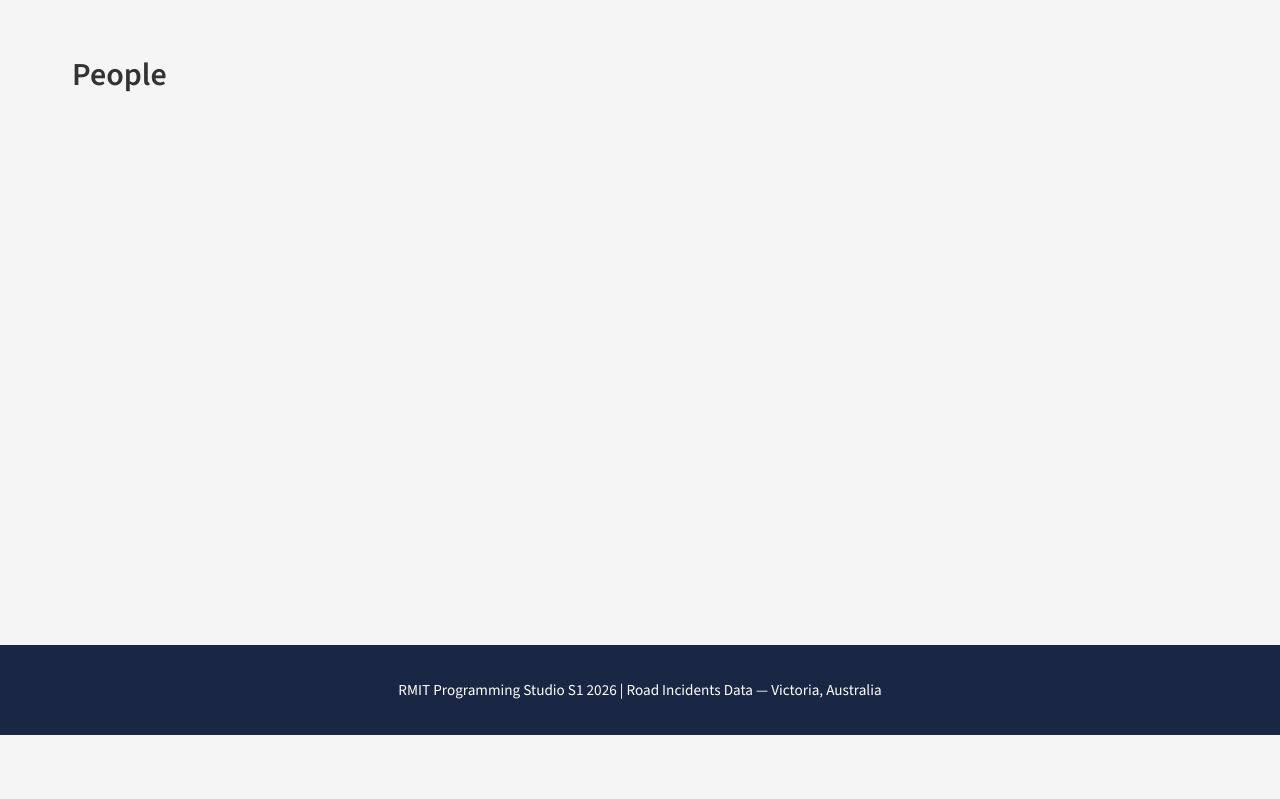
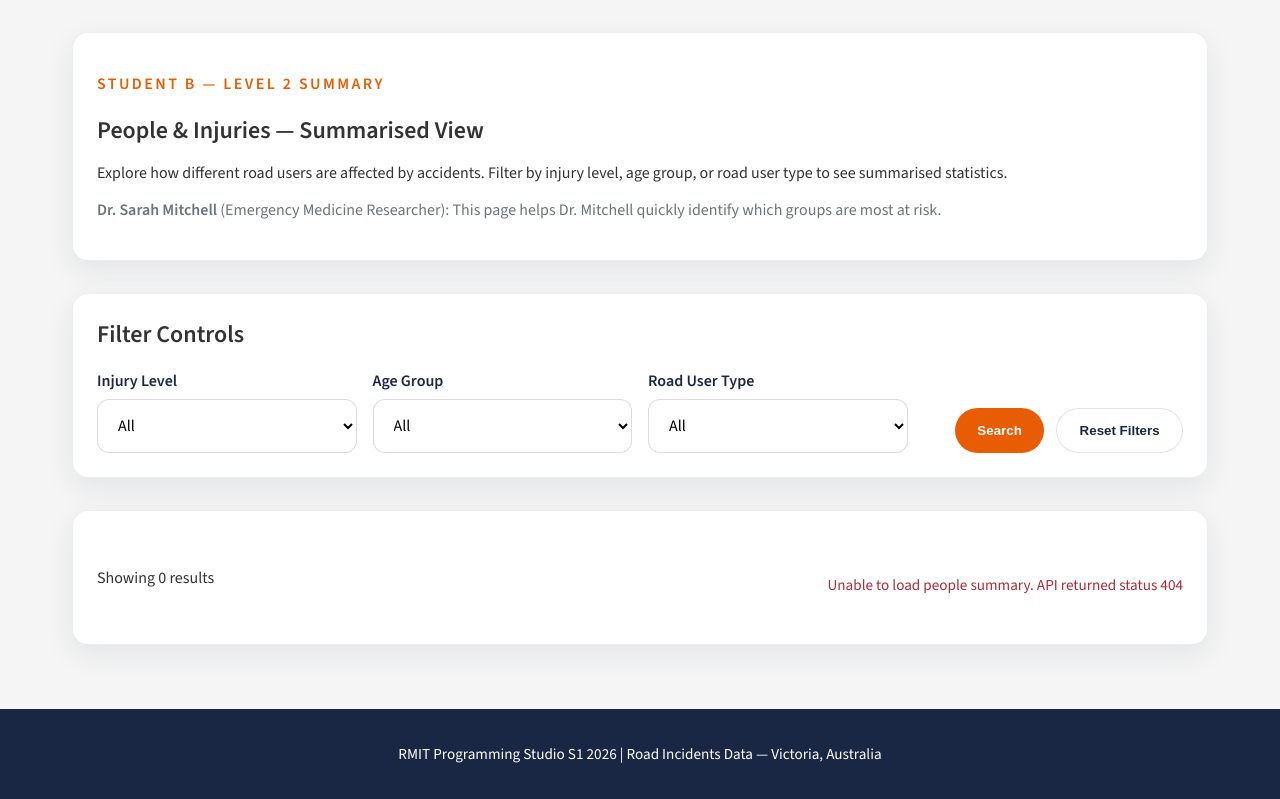
Before and after one commit to adilhsain/road-incidents-studio, a Python web app: template app/templates/people.html in a window 1280 px wide. Shown: the part 86-885 px from the top of the page. Before the commit the page ends 821 px from the top, so only its background shows below. Run offline with Jinja, Linux system fonts and the light colour scheme; the template is opened without the code that fills it, so the values that code supplies are empty.

Commit message:
Level 2B people and injuries summary page with filter controls

```diff
--- a/app/static/css/style.css
+++ b/app/static/css/style.css
@@ -357,3 +357,142 @@ a {
     padding: 0.85rem 0.9rem;
   }
 }
+
+.page-header h1 {
+  margin-bottom: 0.5rem;
+}
+
+.eyebrow {
+  text-transform: uppercase;
+  letter-spacing: 0.15em;
+  color: var(--orange);
+  font-weight: 700;
+  margin-bottom: 0.75rem;
+}
+
+.persona-reference {
+  color: var(--muted);
+  margin-top: 1rem;
+}
+
+.filter-panel {
+  display: grid;
+  grid-template-columns: repeat(4, minmax(0, 1fr));
+  gap: 1rem;
+  align-items: end;
+}
+
+.filter-group {
+  display: grid;
+  gap: 0.5rem;
+}
+
+.filter-group label {
+  font-weight: 600;
+  color: var(--navy);
+}
+
+.filter-group select {
+  width: 100%;
+  padding: 0.9rem 1rem;
+  border-radius: 0.75rem;
+  border: 1px solid rgba(26, 39, 68, 0.16);
+  background: var(--white);
+  font: inherit;
+}
+
+.filter-actions {
+  display: flex;
+  gap: 0.75rem;
+  justify-content: flex-end;
+}
+
+.summary-grid {
+  display: grid;
+  grid-template-columns: repeat(3, minmax(0, 1fr));
+  gap: 1rem;
+  margin-bottom: 1rem;
+}
+
+.summary-card {
+  background: #ffffff;
+  border: 1px solid rgba(26, 39, 68, 0.1);
+  border-radius: 1rem;
+  padding: 1.25rem;
+  box-shadow: 0 8px 24px rgba(26, 39, 68, 0.05);
+}
+
+.summary-label {
+  display: block;
+  color: var(--muted);
+  margin-bottom: 0.75rem;
+}
+
+.results-bar {
+  display: flex;
+  justify-content: space-between;
+  align-items: center;
+  gap: 1rem;
+  flex-wrap: wrap;
+  margin-bottom: 1rem;
+}
+
+.level-badge {
+  display: inline-flex;
+  align-items: center;
+  padding: 0.3rem 0.65rem;
+  border-radius: 999px;
+  font-size: 0.9rem;
+  font-weight: 600;
+  color: var(--navy);
+}
+
+.level-fatal {
+  background: rgba(216, 67, 67, 0.14);
+  color: #b02a37;
+}
+
+.level-serious {
+  background: rgba(232, 93, 4, 0.14);
+  color: #b35200;
+}
+
+.level-other {
+  background: rgba(234, 191, 57, 0.16);
+  color: #7d5f00;
+}
+
+.level-not-injured {
+  background: rgba(67, 160, 71, 0.16);
+  color: #1d591d;
+}
+
+@media (max-width: 992px) {
+  .filter-panel {
+    grid-template-columns: 1fr;
+  }
+
+  .summary-grid {
+    grid-template-columns: 1fr;
+  }
+}
+
+@media (max-width: 768px) {
+  .site-header {
+    padding: 1rem;
+  }
+
+  .content-area {
+    padding: 1rem;
+  }
+
+  .main-nav {
+    flex-direction: column;
+    gap: 0.75rem;
+  }
+
+  .filter-actions {
+    justify-content: stretch;
+    flex-direction: column;
+  }
+}
--- a/app/static/js/main.js
+++ b/app/static/js/main.js
@@ -1,7 +1,166 @@
 document.addEventListener("DOMContentLoaded", () => {
   loadPersonas();
   loadTeamMembers();
+  initializePeopleSummaryPage();
 });
+
+function initializePeopleSummaryPage() {
+  const searchButton = document.getElementById("search-button");
+  const resetButton = document.getElementById("reset-button");
+  if (!searchButton || !resetButton) {
+    return;
+  }
+
+  searchButton.addEventListener("click", () => {
+    fetchPeopleSummary();
+  });
+
+  resetButton.addEventListener("click", () => {
+    resetPeopleFilters();
+    fetchPeopleSummary();
+  });
+
+  fetchPeopleSummary();
+}
+
+function fetchPeopleSummary() {
+  const loading = document.getElementById("people-loading");
+  const error = document.getElementById("people-error");
+  const emptyMessage = document.getElementById("people-empty");
+  const table = document.getElementById("people-table");
+  const resultCount = document.getElementById("result-count");
+  const summaryGrid = document.getElementById("summary-grid");
+
+  if (!loading || !error || !emptyMessage || !table || !resultCount || !summaryGrid) {
+    return;
+  }
+
+  loading.hidden = false;
+  error.hidden = true;
+  emptyMessage.hidden = true;
+  table.hidden = true;
+
+  const params = new URLSearchParams();
+  const injuryLevel = document.getElementById("injury-level-select").value;
+  const ageGroup = document.getElementById("age-group-select").value;
+  const roadUser = document.getElementById("road-user-select").value;
+
+  if (injuryLevel && injuryLevel !== "All") {
+    params.set("injury_level", injuryLevel);
+  }
+  if (ageGroup && ageGroup !== "All") {
+    params.set("age_group", ageGroup);
+  }
+  if (roadUser && roadUser !== "All") {
+    params.set("road_user_type", roadUser);
+  }
+
+  fetch(`/api/people-summary?${params.toString()}`)
+    .then((response) => {
+      if (!response.ok) {
+        throw new Error(`API returned status ${response.status}`);
+      }
+      return response.json();
+    })
+    .then((data) => {
+      loading.hidden = true;
+      renderPeopleSummary(data);
+    })
+    .catch((fetchError) => {
+      loading.hidden = true;
+      error.hidden = false;
+      error.textContent = `Unable to load people summary. ${fetchError.message}`;
+    });
+}
+
+function renderPeopleSummary(data) {
+  const table = document.getElementById("people-table");
+  const tbody = table.querySelector("tbody");
+  const resultCount = document.getElementById("result-count");
+  const emptyMessage = document.getElementById("people-empty");
+  const summaryGrid = document.getElementById("summary-grid");
+
+  if (!Array.isArray(data) || data.length === 0) {
+    tbody.innerHTML = "";
+    table.hidden = true;
+    resultCount.textContent = "Showing 0 results";
+    summaryGrid.innerHTML = "";
+    emptyMessage.hidden = false;
+    return;
+  }
+
+  const sortedData = data.slice().sort((a, b) => b.total_people - a.total_people);
+  const totalPeople = sortedData.reduce((sum, item) => sum + Number(item.total_people || 0), 0);
+  const totalHospital = sortedData.reduce((sum, item) => sum + Number(item.hospital_count || 0), 0);
+  const totalRows = sortedData.length;
+  const admissionRate = totalPeople ? ((totalHospital / totalPeople) * 100).toFixed(1) : "0.0";
+
+  resultCount.textContent = `Showing ${totalRows} results`;
+  summaryGrid.innerHTML = `
+    <div class="summary-card">
+      <span class="summary-label">Total Records</span>
+      <strong>${totalRows}</strong>
+    </div>
+    <div class="summary-card">
+      <span class="summary-label">Total People</span>
+      <strong>${totalPeople}</strong>
+    </div>
+    <div class="summary-card">
+      <span class="summary-label">Overall Hospital Admission Rate</span>
+      <strong>${admissionRate}%</strong>
+    </div>
+  `;
+
+  tbody.innerHTML = sortedData
+    .map((row) => {
+      const hospitalRate = row.total_people ? `${((row.hospital_count / row.total_people) * 100).toFixed(1)}%` : "0.0%";
+      const injuryClass = getInjuryLevelClass(row.INJ_LEVEL || row.injury_level || "");
+      return `
+        <tr>
+          <td>${row.ROAD_USER_TYPE || row.road_user_type || "Unknown"}</td>
+          <td><span class="level-badge ${injuryClass}">${row.INJ_LEVEL || row.injury_level || "Unknown"}</span></td>
+          <td>${row.total_people || 0}</td>
+          <td>${row.hospital_count || 0}</td>
+          <td>${row.ejected_count || 0}</td>
+          <td>${hospitalRate}</td>
+        </tr>
+      `;
+    })
+    .join("");
+
+  table.hidden = false;
+  emptyMessage.hidden = true;
+}
+
+function getInjuryLevelClass(level) {
+  const normalized = String(level).trim().toLowerCase();
+  if (normalized === "fatal") {
+    return "level-fatal";
+  }
+  if (normalized.includes("serious")) {
+    return "level-serious";
+  }
+  if (normalized.includes("not injured") || normalized === "not injured") {
+    return "level-not-injured";
+  }
+  return "level-other";
+}
+
+function resetPeopleFilters() {
+  const injuryLevel = document.getElementById("injury-level-select");
+  const ageGroup = document.getElementById("age-group-select");
+  const roadUser = document.getElementById("road-user-select");
+
+  if (injuryLevel) {
+    injuryLevel.value = "All";
+  }
+  if (ageGroup) {
+    ageGroup.value = "All";
+  }
+  if (roadUser) {
+    roadUser.value = "All";
+  }
+}
 
 function loadPersonas() {
   const container = document.getElementById("persona-grid");
--- a/app/templates/people.html
+++ b/app/templates/people.html
@@ -1 +1,83 @@
-{% extends "base.html" %}\n{% block content %}<h1>People</h1>{% endblock %}
+{% extends "base.html" %}
+
+{% block content %}
+<section class="card content-section">
+  <div class="page-header">
+    <div>
+      <p class="eyebrow">Student B — Level 2 Summary</p>
+      <h1>People &amp; Injuries — Summarised View</h1>
+      <p>Explore how different road users are affected by accidents. Filter by injury level, age group, or road user type to see summarised statistics.</p>
+      <p class="persona-reference"><strong>Dr. Sarah Mitchell</strong> (Emergency Medicine Researcher): This page helps Dr. Mitchell quickly identify which groups are most at risk.</p>
+    </div>
+  </div>
+</section>
+
+<section class="card content-section">
+  <h2>Filter Controls</h2>
+  <div class="filter-panel">
+    <div class="filter-group">
+      <label for="injury-level-select">Injury Level</label>
+      <select id="injury-level-select">
+        <option value="All">All</option>
+        <option value="Fatal">Fatal</option>
+        <option value="Serious Injury">Serious Injury</option>
+        <option value="Other Injury">Other Injury</option>
+        <option value="Not Injured">Not Injured</option>
+      </select>
+    </div>
+    <div class="filter-group">
+      <label for="age-group-select">Age Group</label>
+      <select id="age-group-select">
+        <option value="All">All</option>
+        <option value="0-4">0-4</option>
+        <option value="5-12">5-12</option>
+        <option value="13-17">13-17</option>
+        <option value="18-25">18-25</option>
+        <option value="26-39">26-39</option>
+        <option value="40-64">40-64</option>
+        <option value="65+">65+</option>
+      </select>
+    </div>
+    <div class="filter-group">
+      <label for="road-user-select">Road User Type</label>
+      <select id="road-user-select">
+        <option value="All">All</option>
+        <option value="Driver">Driver</option>
+        <option value="Passenger">Passenger</option>
+        <option value="Pedestrian">Pedestrian</option>
+        <option value="Motorcyclist">Motorcyclist</option>
+        <option value="Cyclist">Cyclist</option>
+      </select>
+    </div>
+    <div class="filter-actions">
+      <button id="search-button" class="btn-primary">Search</button>
+      <button id="reset-button" class="btn-secondary">Reset Filters</button>
+    </div>
+  </div>
+</section>
+
+<section class="card content-section">
+  <div class="summary-grid" id="summary-grid"></div>
+  <div class="results-bar">
+    <p id="result-count">Showing 0 results</p>
+    <div id="people-error" class="error-text" hidden></div>
+  </div>
+  <div id="people-loading" class="loading-text">Loading summary data…</div>
+  <div id="people-empty" class="error-text" hidden>No data found for selected filters.</div>
+  <div class="table-responsive">
+    <table id="people-table" class="data-table" hidden>
+      <thead>
+        <tr>
+          <th>Road User Type</th>
+          <th>Injury Level</th>
+          <th>Total People</th>
+          <th>Taken to Hospital</th>
+          <th>Ejected Count</th>
+          <th>Hospital Rate %</th>
+        </tr>
+      </thead>
+      <tbody></tbody>
+    </table>
+  </div>
+</section>
+{% endblock %}
```
